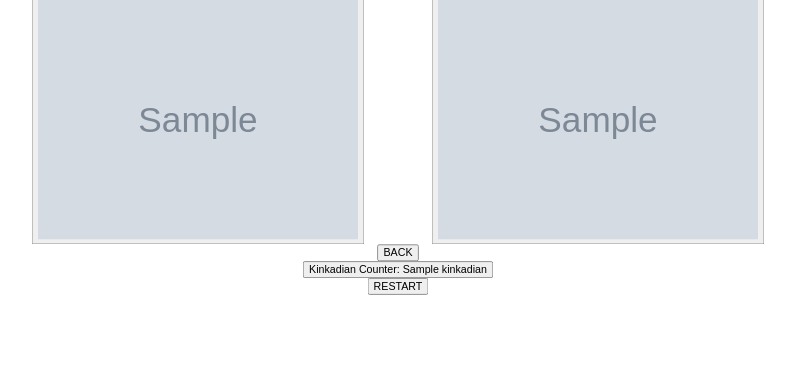
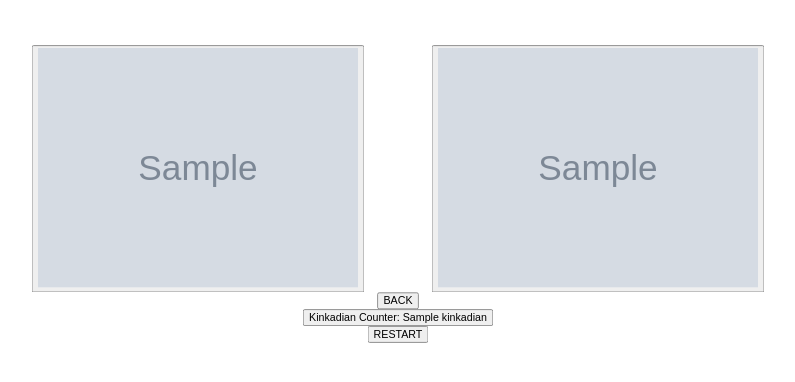
Before and after one commit to bendoesai/TOODEEP, a Python web app: template tourney/templates/play.html in a window 1280 px wide. Shown: the top 382 px of the page, without its empty margins (242-1037 px from the left). Run offline with Jinja, Linux system fonts and the light colour scheme; the template is opened without the code that fills it: most values are stand-ins (such as "Sample title", 1, 10 or a date in 2020); grey boxes marked "Sample" are stand-in pictures.

Commit message:
removed cringe margin

```diff
--- a/tourney/static/style.css
+++ b/tourney/static/style.css
@@ -6,7 +6,7 @@ body {
     -moz-transform: scale(0.80);
          transform: scale(0.80);
 
-    margin-top: -40px;
+
 }
 
 table {
```
